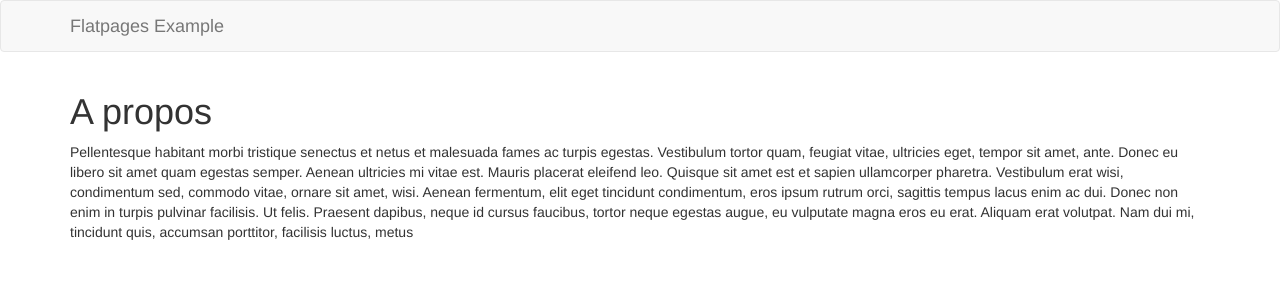
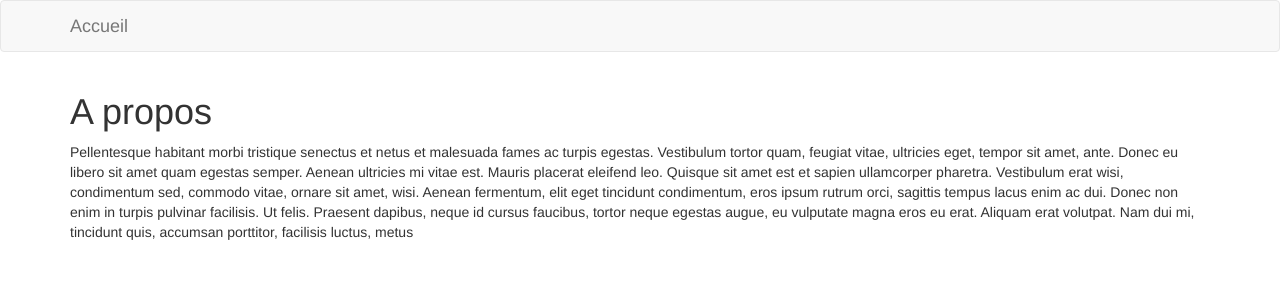
Before and after one commit to ben21/projectisocbe, a Django app: page /pages/a-propos/ in a window 1280 px wide. Shown: the top 300 px of the page. Run offline with Django 3.2, Linux system fonts and the light colour scheme; data comes from the database, SQL or seed files in the repository; some libraries are stand-ins or nearby versions.

Commit message:
add link to accueil

```diff
--- a/templates/flatpages/default.html
+++ b/templates/flatpages/default.html
@@ -11,7 +11,7 @@
   <nav class="navbar navbar-default">
     <div class="container">
       <div class="navbar-header">
-        <a class="navbar-brand" href="#">Flatpages Example</a>
+          <a class="navbar-brand" href="{% url 'index' %}">Accueil</a>
       </div>
     </div>
   </nav>
--- a/templates/index.html
+++ b/templates/index.html
@@ -56,7 +56,7 @@
             <div class="menu">
                 <ul>
                     <!-- LIEN NAV -->
-                    <li><a href="#">Acceuil</a></li>
+                    <li><a href="#">Accueil</a></li>
                     <li><a href="{% url 'notre-mission' %}">Mission</a></li>
                     <li><a href="{% url 'a-propos' %}">A propos</a></li>
                     <li><a href="{% url 'isoc-dans-le-monde' %}">Internet dans le monde</a></li>
```
